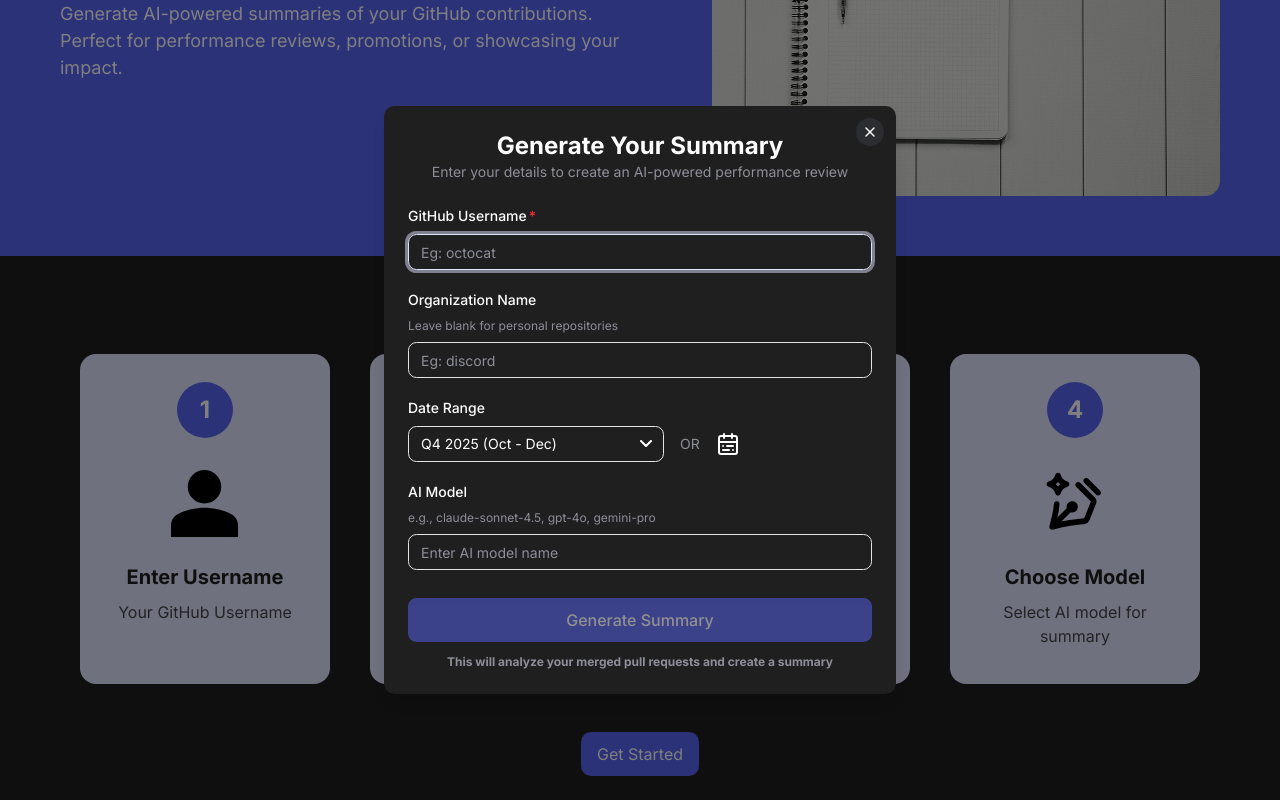
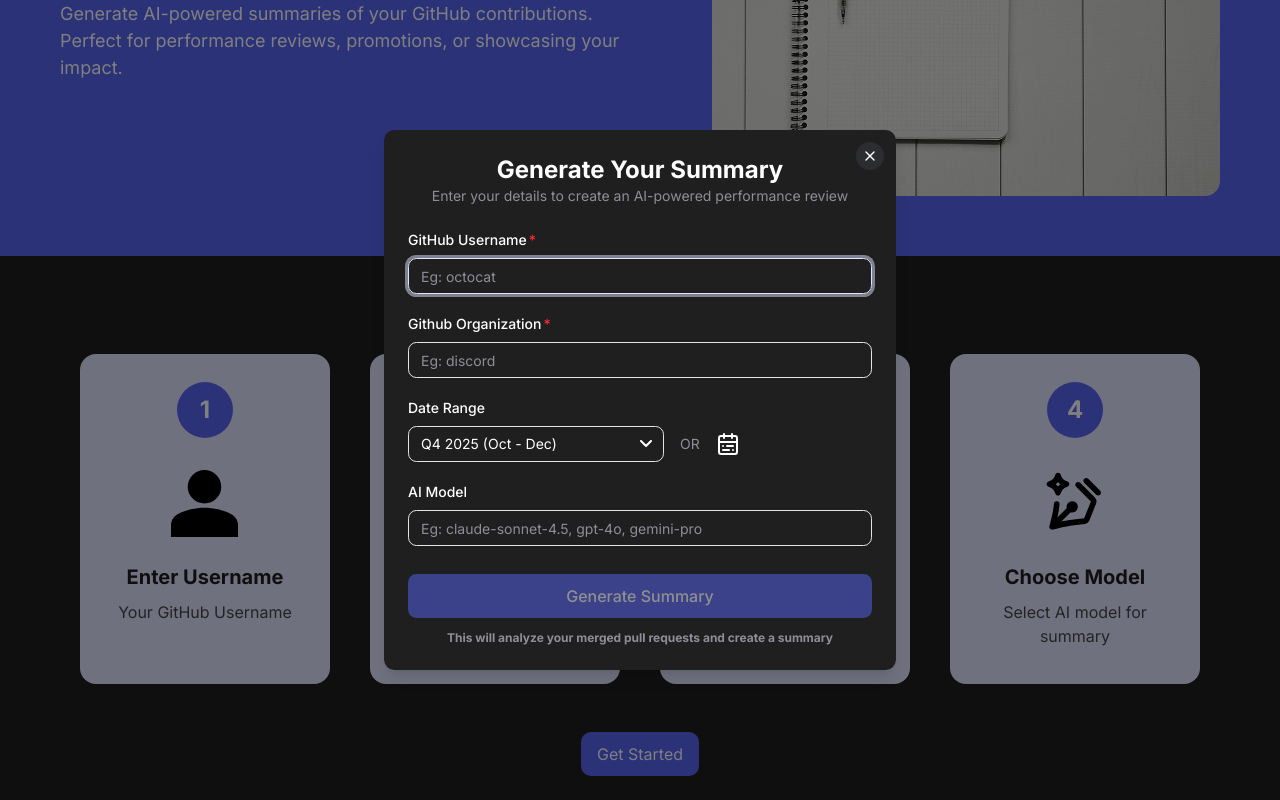
Before and after one commit to sohanshashi/quarter-summarizer, a React (Vite) app in the folder frontend/: page / in a window 1280 px wide. Both pictures are taken after a click on the button "Get Started". Shown: the part 356-1156 px from the top of the page. Built offline with nearby package versions, Linux system fonts and the light colour scheme.

Commit message:
make organization a mandatory field and include ai model in input placeholder

```diff
--- a/frontend/src/components/app/GenerateSummaryForm.tsx
+++ b/frontend/src/components/app/GenerateSummaryForm.tsx
@@ -27,14 +27,14 @@ export function GenerateSummaryForm() {
   const [aiModel, setAiModel] = useState("");
 
   const isSubmitButtonDisabled = useMemo(() => {
-    if (username.length <= 0) return true;
+    if (username.length <= 0 || organization.length <= 0) return true;
 
     if (useCustomDates && (startDate.length <= 0 || endDate.length <= 0)) {
       return true;
     }
 
     return false;
-  }, [endDate, startDate, useCustomDates, username]);
+  }, [endDate, startDate, useCustomDates, username, organization]);
 
   const selectedQuarter = quarters[selectedQuarterIndex];
 
@@ -85,12 +85,9 @@ export function GenerateSummaryForm() {
       </div>
 
       <div className="space-y-2">
-        <Label htmlFor="organization" className="text-sm font-medium">
-          Organization Name
+        <Label htmlFor="organization" className="text-sm font-medium gap-0.5">
+          Github Organization<span className="text-red-500">*</span>
         </Label>
-        <p className="text-xs text-muted-foreground">
-          Leave blank for personal repositories
-        </p>
         <Input
           id="organization"
           type="text"
@@ -209,13 +206,10 @@ export function GenerateSummaryForm() {
         <Label htmlFor="model" className="text-sm font-medium">
           AI Model
         </Label>
-        <p className="text-xs text-muted-foreground">
-          e.g., claude-sonnet-4.5, gpt-4o, gemini-pro
-        </p>
         <Input
           id="model"
           type="text"
-          placeholder="Enter AI model name"
+          placeholder="Eg: claude-sonnet-4.5, gpt-4o, gemini-pro"
           value={aiModel}
           onChange={(e) => setAiModel(e.target.value)}
           required
```
